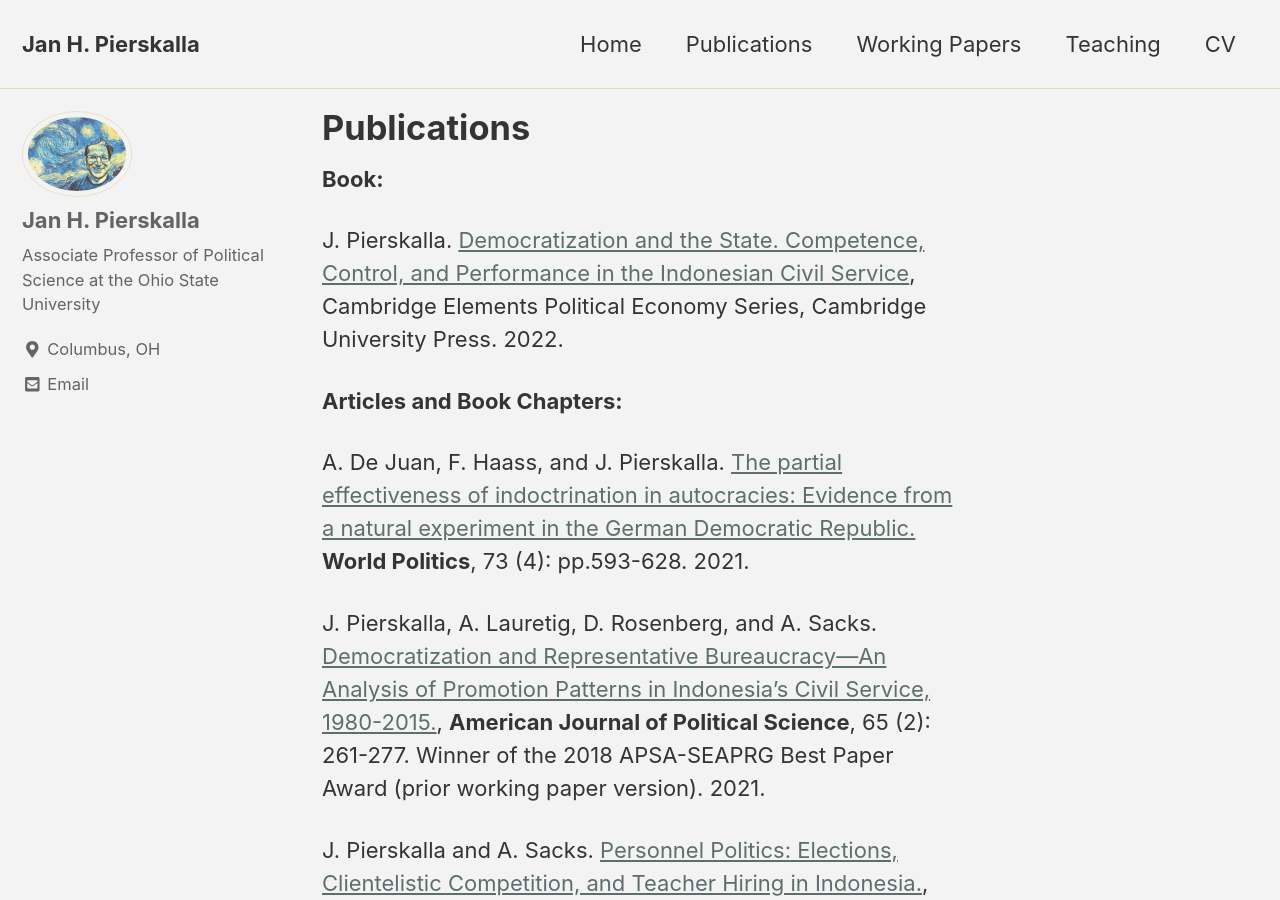
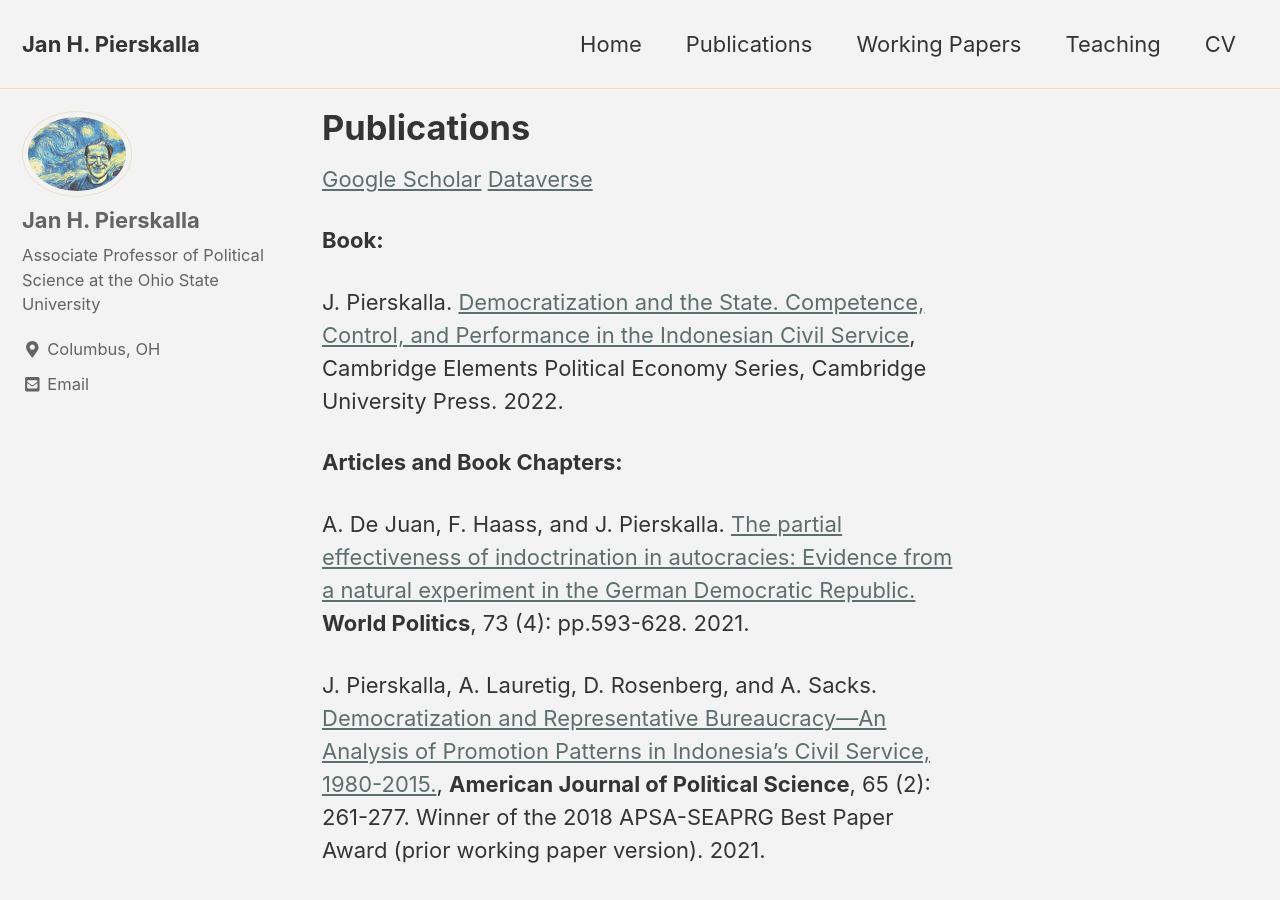
Before and after one commit to jpierskalla/jpierskalla.github.io, a Jekyll site: the page built from pages/publications.md, in a window 1280 px wide and 900 px high. Built offline with Jekyll 4.4.1, drawn with Linux system fonts in a browser that asks for light colours; nearby versions of some CDN libraries.

Commit message:
Update publications.md

```diff
--- a/pages/publications.md
+++ b/pages/publications.md
@@ -5,6 +5,9 @@ type: pages
 layout: single
 author_profile: true
 ---
+
+[Google Scholar](https://scholar.google.com/citations?user=qMFWICsAAAAJ&hl=en&oi=ao)
+[Dataverse](https://dataverse.harvard.edu/dataverse/pierskalla)
 
 __Book:__
 
```
